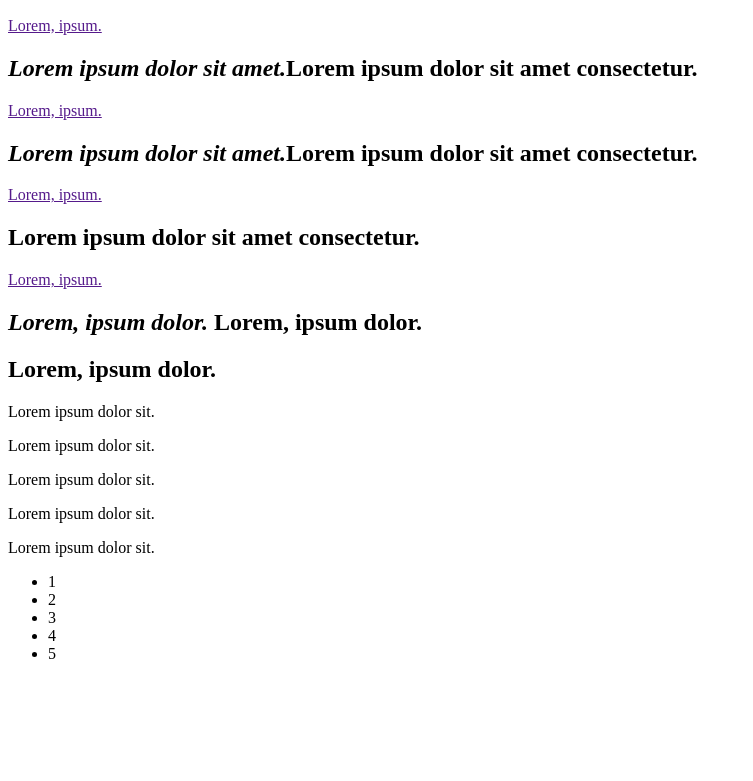
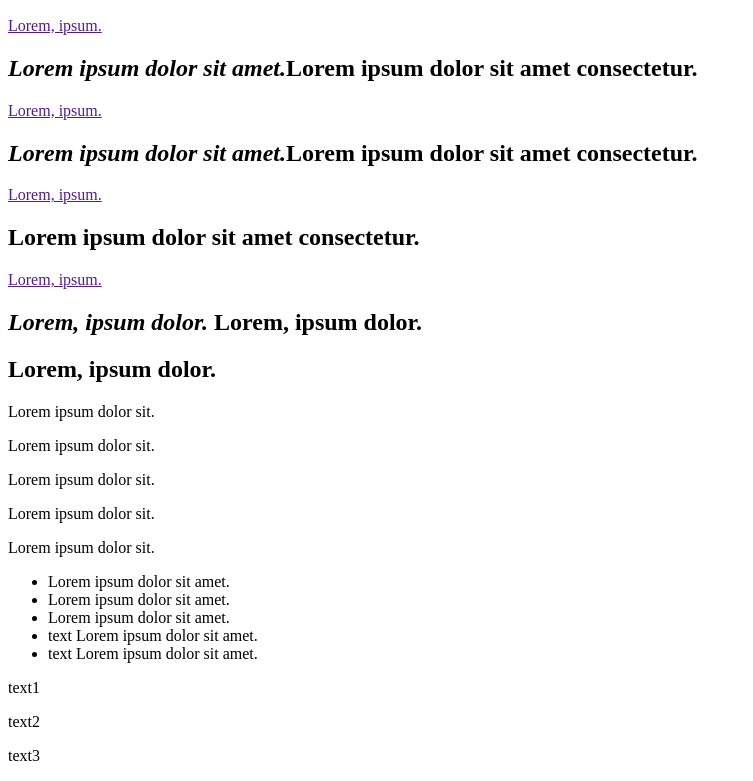
Before and after one commit to egorsv1985/code_mu, a plain HTML site: page index.html in a window 1280 px wide. Shown: the part 110-891 px from the top of the page, without its empty margins (0-753 px from the left). Before the commit the page ends 800 px from the top, so only its background shows below. Drawn offline with nearby package versions, Linux system fonts and the light colour scheme.

Commit message:
lesson 20

```diff
--- a/index.html
+++ b/index.html
@@ -49,5 +49,8 @@
       <li>text Lorem ipsum dolor sit amet.</li>
       <li>text Lorem ipsum dolor sit amet.</li>
     </ul>
+    <p id="aaa">text1</p>
+    <p id="bbb">text2</p>
+    <p id="ccc">text3</p>
   </body>
 </html>
--- a/script.js
+++ b/script.js
@@ -1,3 +1,3 @@
-$("li").each(function (index) {
-  $(this).html(index + 1);
+$("p").map(function (index) {
+  $(this).attr("id", index + 1);
 });
```
